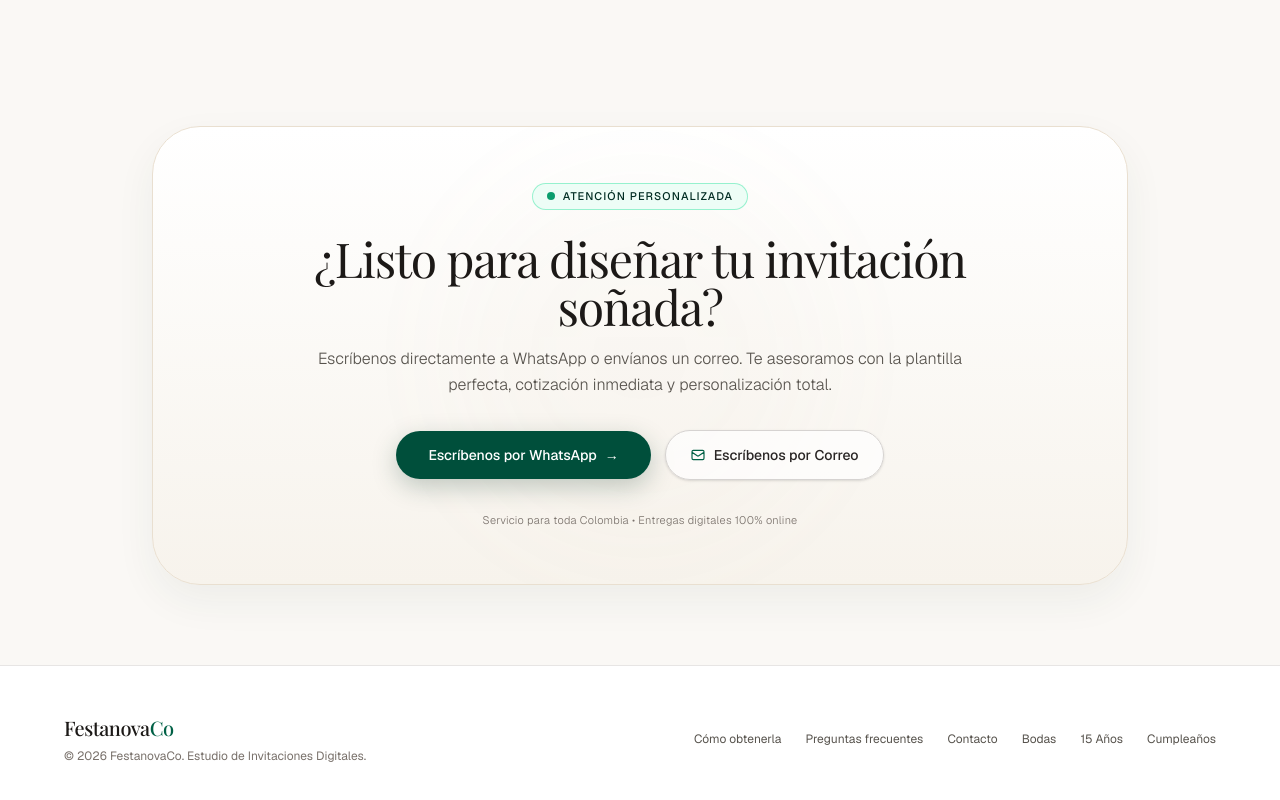
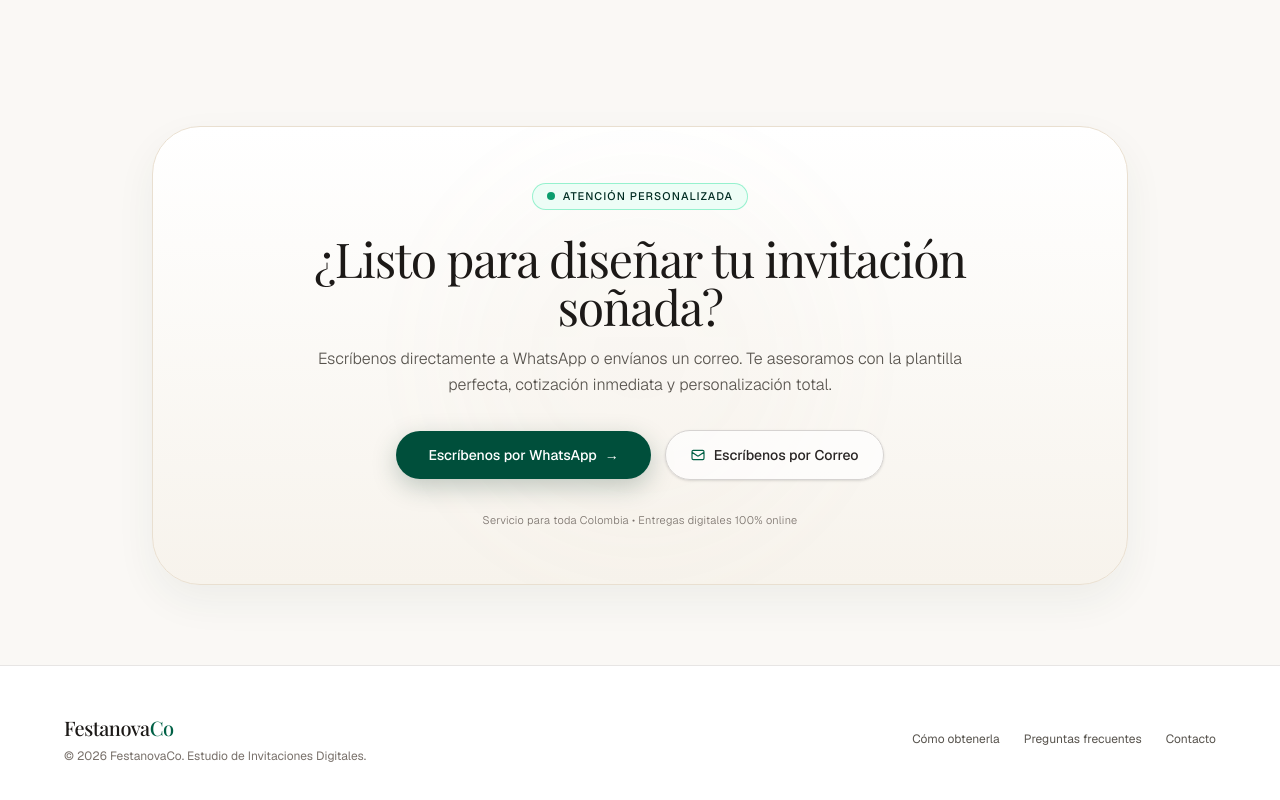
Before and after one commit to festanovaCo-events/festanovaco-web, a Next.js app: page / in a window 1280 px wide. Shown: the part 2578-3378 px from the top of the page. Built offline with nearby package versions, Linux system fonts and the light colour scheme.

Commit message:
refactor(site-footer): remove wedding and event links for streamlined footer

```diff
--- a/src/shared/ui/site-footer.tsx
+++ b/src/shared/ui/site-footer.tsx
@@ -36,24 +36,6 @@ export function SiteFooter() {
           >
             Contacto
           </Link>
-          <Link
-            href={ROUTES.wedding}
-            className="hover:text-emerald-900 dark:hover:text-white transition-colors"
-          >
-            Bodas
-          </Link>
-          <Link
-            href={ROUTES.fifteen}
-            className="hover:text-emerald-900 dark:hover:text-white transition-colors"
-          >
-            15 Años
-          </Link>
-          <Link
-            href={ROUTES.birthday}
-            className="hover:text-emerald-900 dark:hover:text-white transition-colors"
-          >
-            Cumpleaños
-          </Link>
         </div>
       </div>
     </footer>
```
